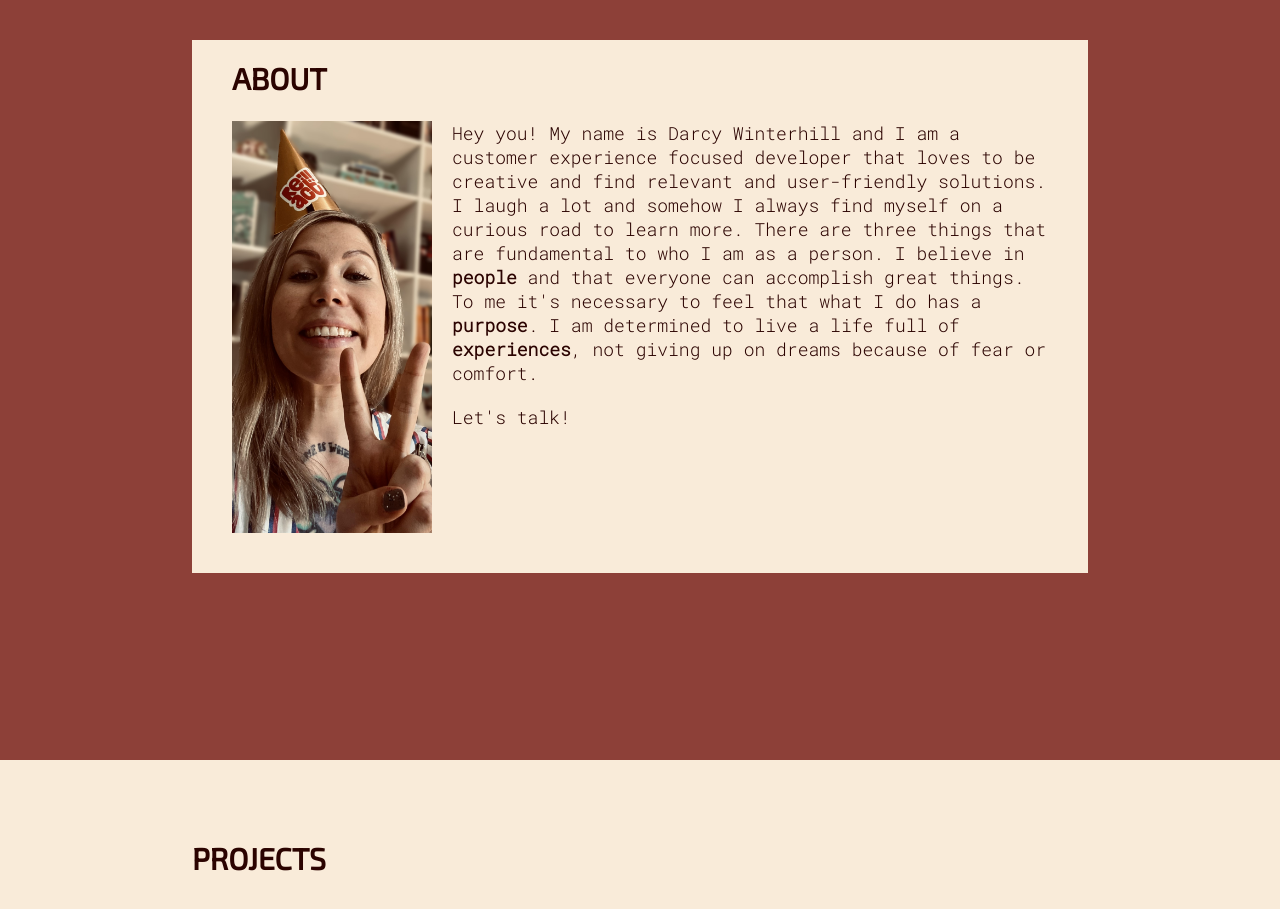
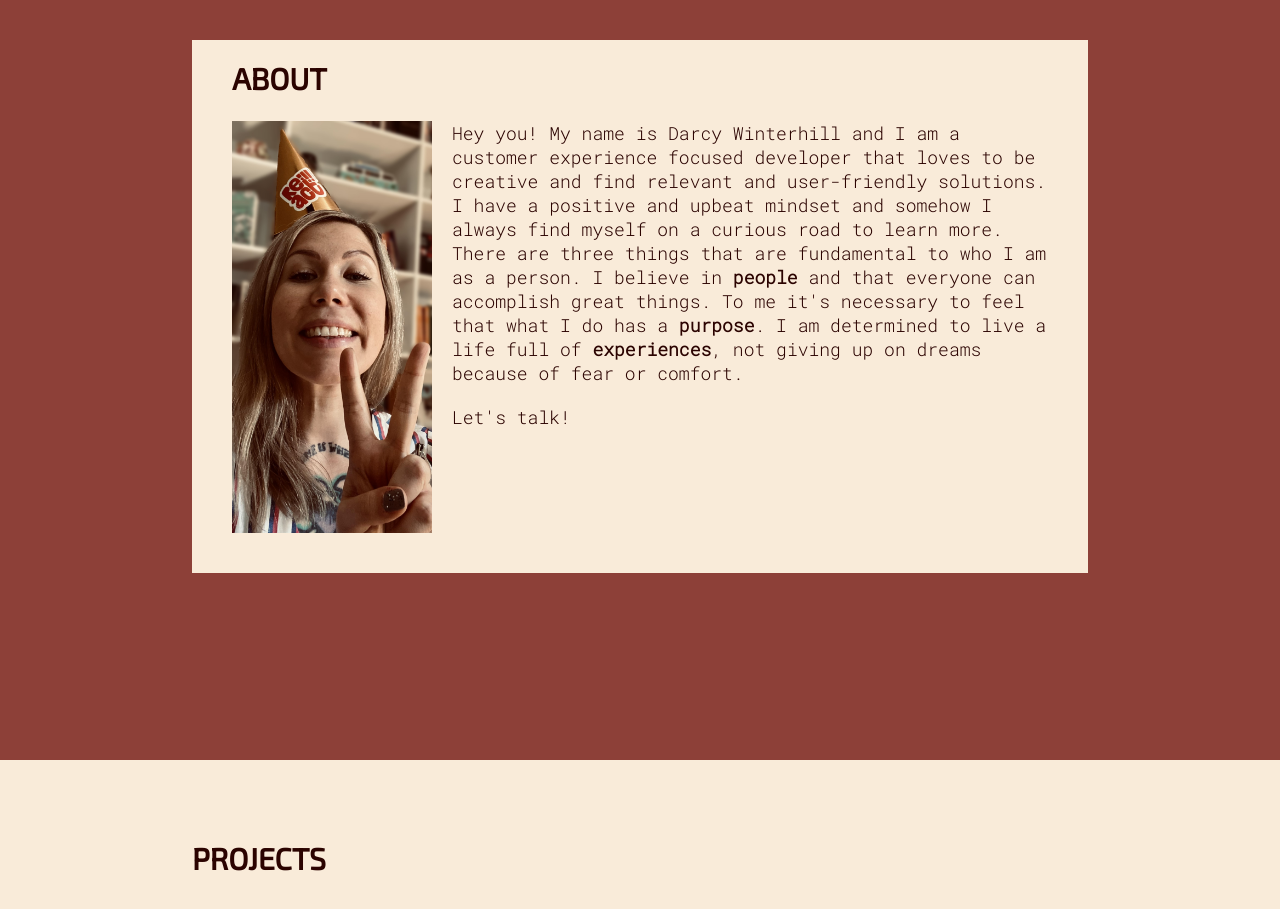
Before and after one commit to darcywinterhill/webdev_portfolio, a React (Create React App) app: page / in a window 1280 px wide. Shown: the part 840-1749 px from the top of the page. Built offline with nearby package versions, Linux system fonts and the light colour scheme.

Commit message:
changed about text

```diff
--- a/src/components/pages/AboutPage.js
+++ b/src/components/pages/AboutPage.js
@@ -14,8 +14,8 @@ const AboutPage = () => {
           <MainImage />
           <p>
             Hey you! My name is Darcy Winterhill and I am a customer experience focused
-            developer that loves to be creative and find relevant and user-friendly solutions. I laugh a lot
-            and somehow I always find myself on a curious road to learn more.
+            developer that loves to be creative and find relevant and user-friendly solutions.
+            I have a positive and upbeat mindset and somehow I always find myself on a curious road to learn more.
             There are three things that are fundamental to who I am as a person.
             I believe in <strong>people</strong> and that everyone can accomplish great things.
             To me it's necessary to feel that what I do has a <strong>purpose</strong>.
```
